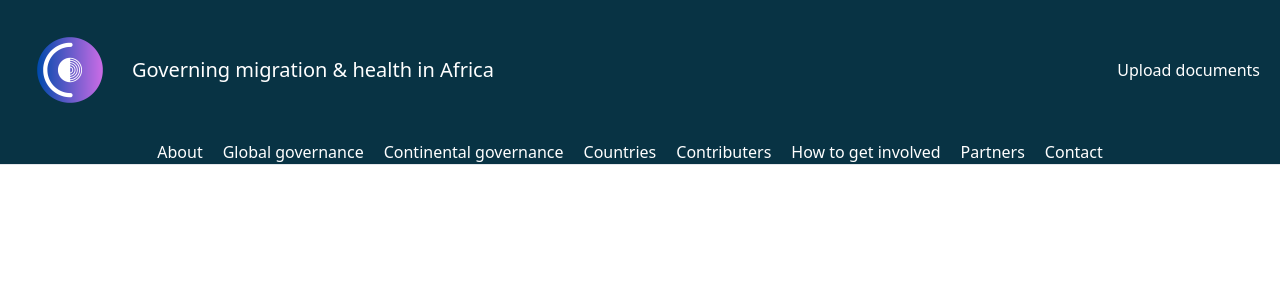
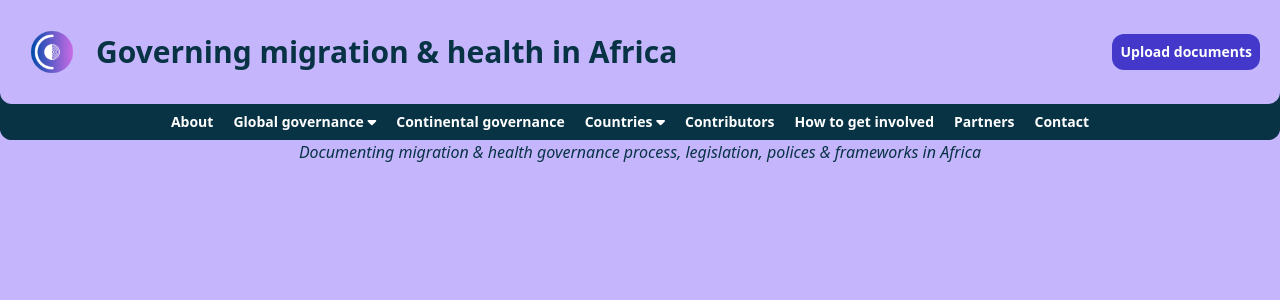
Before and after one commit to paddingtonmbata/mighealth, a Django app: page / in a window 1280 px wide. Shown: the top 300 px of the page. Run offline with Django 3.2, Linux system fonts and the light colour scheme; some libraries are stand-ins or nearby versions.

Commit message:
changed to purple and dark cyan theme

```diff
--- a/db/urls.py
+++ b/db/urls.py
@@ -3,4 +3,6 @@ from . import views
 
 urlpatterns = [
     path("", views.home, name="home"),
+    path("about", views.about, name="about"),
+    path("about/", views.about, name="about"),
 ]
--- a/db/views.py
+++ b/db/views.py
@@ -2,3 +2,6 @@ from django.shortcuts import render
 
 def home(request):
     return render(request, "index.html")
+
+def about(request):
+    return render(request, "about.html")
--- /dev/null
+++ b/static/mighealth/styles.css
@@ -0,0 +1,49 @@
+/* Eric Meyer Reset */
+html, body, div, span, applet, object, iframe,
+h1, h2, h3, h4, h5, h6, p, blockquote, pre,
+a, abbr, acronym, address, big, cite, code,
+del, dfn, em, img, ins, kbd, q, s, samp,
+small, strike, strong, sub, sup, tt, var,
+b, u, i, center,
+dl, dt, dd, ol, ul, li,
+fieldset, form, label, legend,
+table, caption, tbody, tfoot, thead, tr, th, td,
+article, aside, canvas, details, embed,
+figure, figcaption, footer, header, hgroup,
+menu, nav, output, ruby, section, summary,
+time, mark, audio, video {
+  margin: 0;
+  padding: 0;
+  border: 0;
+  font-size: 100%;
+  font: inherit;
+  vertical-align: baseline;
+}
+
+/* HTML5 display-role reset for older browsers */
+article, aside, details, figcaption, figure,
+footer, header, hgroup, menu, nav, section {
+  display: block;
+}
+
+/* Body and typography adjustments */
+body {
+  line-height: 1;
+}
+
+ol, ul {
+  list-style: none;
+}
+
+/* Links */
+a {
+  text-decoration: none;
+  color: inherit;
+}
+
+/* Remove the default border and outline styles */
+button, input, select, textarea {
+  margin: 0;
+  border: 0;
+  outline: 0;
+}
--- a/templates/base.html
+++ b/templates/base.html
@@ -8,38 +8,69 @@
     <meta name="viewport" content="width=device-width, initial-scale=1.0" />
     <title>Governing migration & health in Africa</title>
     <script src="https://cdn.tailwindcss.com"></script>
+    <link rel="stylesheet" href="https://cdnjs.cloudflare.com/ajax/libs/font-awesome/6.5.1/css/all.min.css" integrity="sha512-DTOQO9RWCH3ppGqcWaEA1BIZOC6xxalwEsw9c2QQeAIftl+Vegovlnee1c9QX4TctnWMn13TZye+giMm8e2LwA==" crossorigin="anonymous" referrerpolicy="no-referrer" />
+    <link rel="stylesheet" href="{% static "mighealth/styles.css" %}">
   </head>
-  <body class="text-white">
-    <header class=" body-font border-b border-gray-200 bg-cyan-950">
-      <div class="w-full flex flex-row p-5 justify-between align-middle">
+  <body class="text-cyan-950 bg-violet-300">
+    <header class="bg-cyan-950 rounded-b-xl">
+      <div class="w-full flex bg-violet-300 flex-row p-5 justify-between items-center rounded-b-xl">
         <div class="flex flex-row align-center">
-          <img src="{% static "mighealth/mighealth_logo.png" %}" alt="logo">
           <a
-            class="flex title-font font-medium items-center  mb-4 md:mb-0"
+            class="flex title-font font-bold items-center  mb-4 md:mb-0"
             href="{% url "home" %}"
           >
-            <span class="ml-3 text-xl"
+          <img class="size-16" src="{% static "mighealth/mighealth_logo.png" %}" alt="logo">
+            <span class="ml-3 text-3xl"
               >Governing migration & health in Africa
             </span>
           </a>
         </div>
-        <button>Upload documents</button>
+        <button class="bg-indigo-700 text-white rounded-xl p-2 hover:bg-white hover:text-indigo-700 h-fit font-bold text-sm">Upload documents</button>
       </div>
 
-      <nav
-        class="md:ml-auto flex flex-wrap items-center text-base justify-center"
-      >
-        <a class="mr-5 hover:">About</a>
-        <a class="mr-5 hover:">Global governance</a>
-        <a class="mr-5 hover:">Continental governance</a>
-        <a class="mr-5 hover:">Countries</a>
-        <a class="mr-5 hover:">Contributers</a>
-        <a class="mr-5 hover:">How to get involved</a>
-        <a class="mr-5 hover:">Partners</a>
-        <a class="mr-5 hover:">Contact</a>
-      </nav>
+      <nav class="md:ml-auto flex flex-wrap items-center justify-center text-sm bg-cyan-950 rounded-b-xl text-white py-2">
+        <a class="mr-5 cursor-pointer font-bold hover:text-indigo-700" href="{% url "about" %}">About</a>
+        <div class="relative mr-5">
+            <a class="cursor-pointer font-bold hover:text-indigo-700">Global governance <i class="fa-solid fa-caret-down"></i></a>
+            <div class="absolute hidden bg-white w-40 py-2 rounded-md shadow-lg max-h-96 overflow-y-auto" aria-label="submenu">
+                <a href="#" class="block px-4 py-2 text-sm text-gray-700 hover:bg-gray-100">Item 1</a>
+                <a href="#" class="block px-4 py-2 text-sm text-gray-700 hover:bg-gray-100">Item 2</a>
+                <a href="#" class="block px-4 py-2 text-sm text-gray-700 hover:bg-gray-100">Item 3</a>
+            </div>
+        </div>
+        <a class="mr-5 cursor-pointer font-bold hover:text-indigo-700">Continental governance</a>
+        <div class="relative mr-5">
+            <a class="cursor-pointer font-bold hover:text-indigo-700">Countries <i class="fa-solid fa-caret-down"></i></a>
+            <div class="absolute hidden bg-white w-40 py-2 rounded-md shadow-lg max-h-96 overflow-y-auto" aria-label="submenu">
+                <a href="#" class="block px-4 py-2 text-sm text-gray-700 hover:bg-gray-100">Country 1</a>
+                <a href="#" class="block px-4 py-2 text-sm text-gray-700 hover:bg-gray-100">Country 2</a>
+                <a href="#" class="block px-4 py-2 text-sm text-gray-700 hover:bg-gray-100">Country 3</a>
+            </div>
+        </div>
+        <a class="mr-5 cursor-pointer font-bold hover:text-indigo-700">Contributors</a>
+        <a class="mr-5 cursor-pointer font-bold hover:text-indigo-700">How to get involved</a>
+        <a class="mr-5 cursor-pointer font-bold hover:text-indigo-700">Partners</a>
+        <a class="mr-5 cursor-pointer font-bold hover:text-indigo-700">Contact</a>
+    </nav>
+
     </header>
     {% block content %} {% endblock %}
     <footer></footer>
+    <script>
+    // JavaScript to show/hide dropdown menu
+    document.querySelectorAll('.relative').forEach((element) => {
+        const parent = element;
+        const menu = element.querySelector('.hidden');
+
+        parent.addEventListener('mouseenter', () => {
+            menu.classList.remove('hidden');
+        });
+
+        parent.addEventListener('mouseleave', () => {
+            menu.classList.add('hidden');
+        });
+    });
+</script>
+
   </body>
 </html>
--- a/templates/index.html
+++ b/templates/index.html
@@ -2,5 +2,7 @@
 {% load static %}
 
 {% block content %}
-
+<main class="w-full">
+    <h2 class="text-center italic text-cyan-950 bold">Documenting migration & health governance process, legislation, polices & frameworks in Africa</h2>
+</main>
 {% endblock content %}
```
Also changed, not shown: templates/about.html (added, +17 -0 lines).
